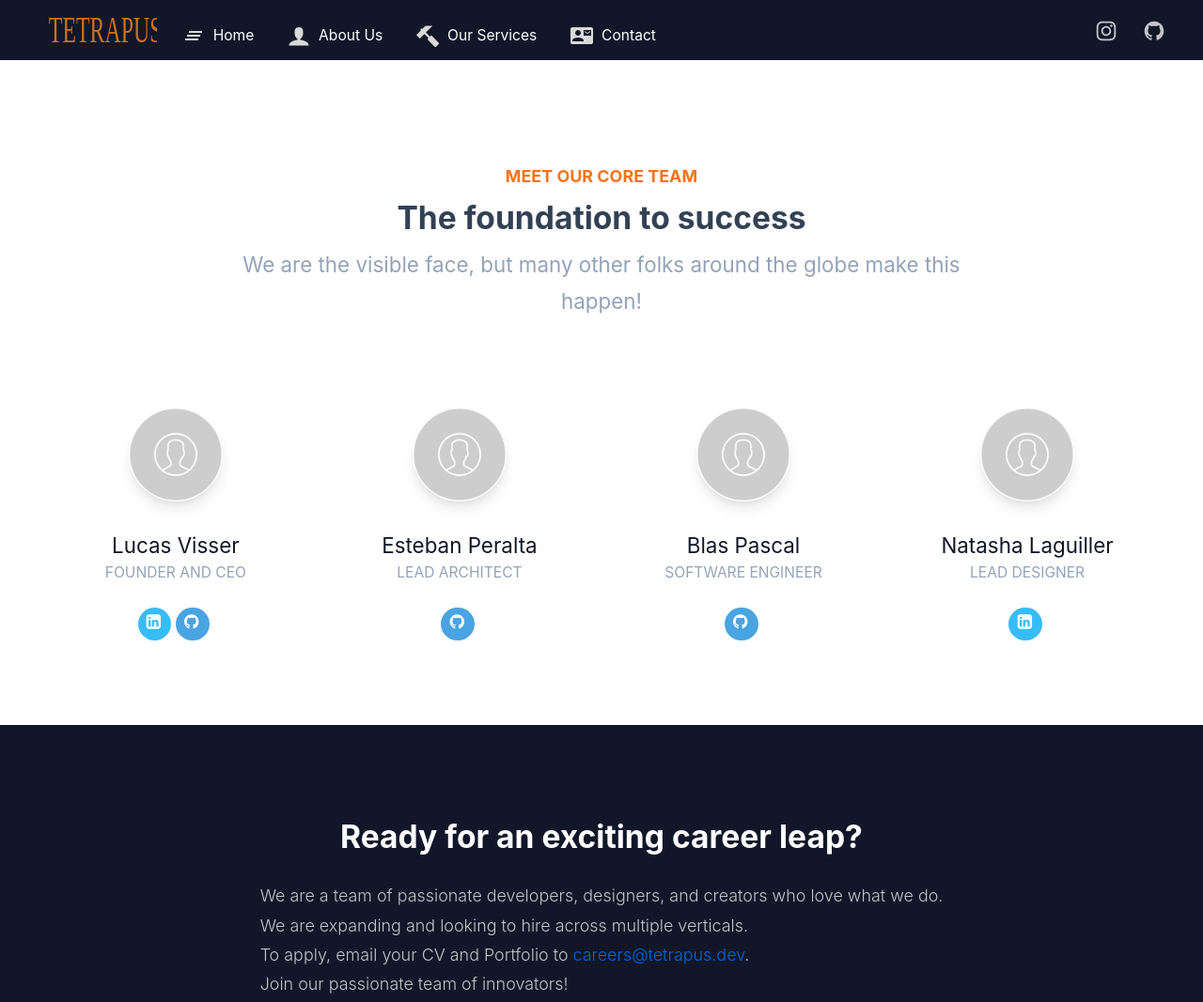
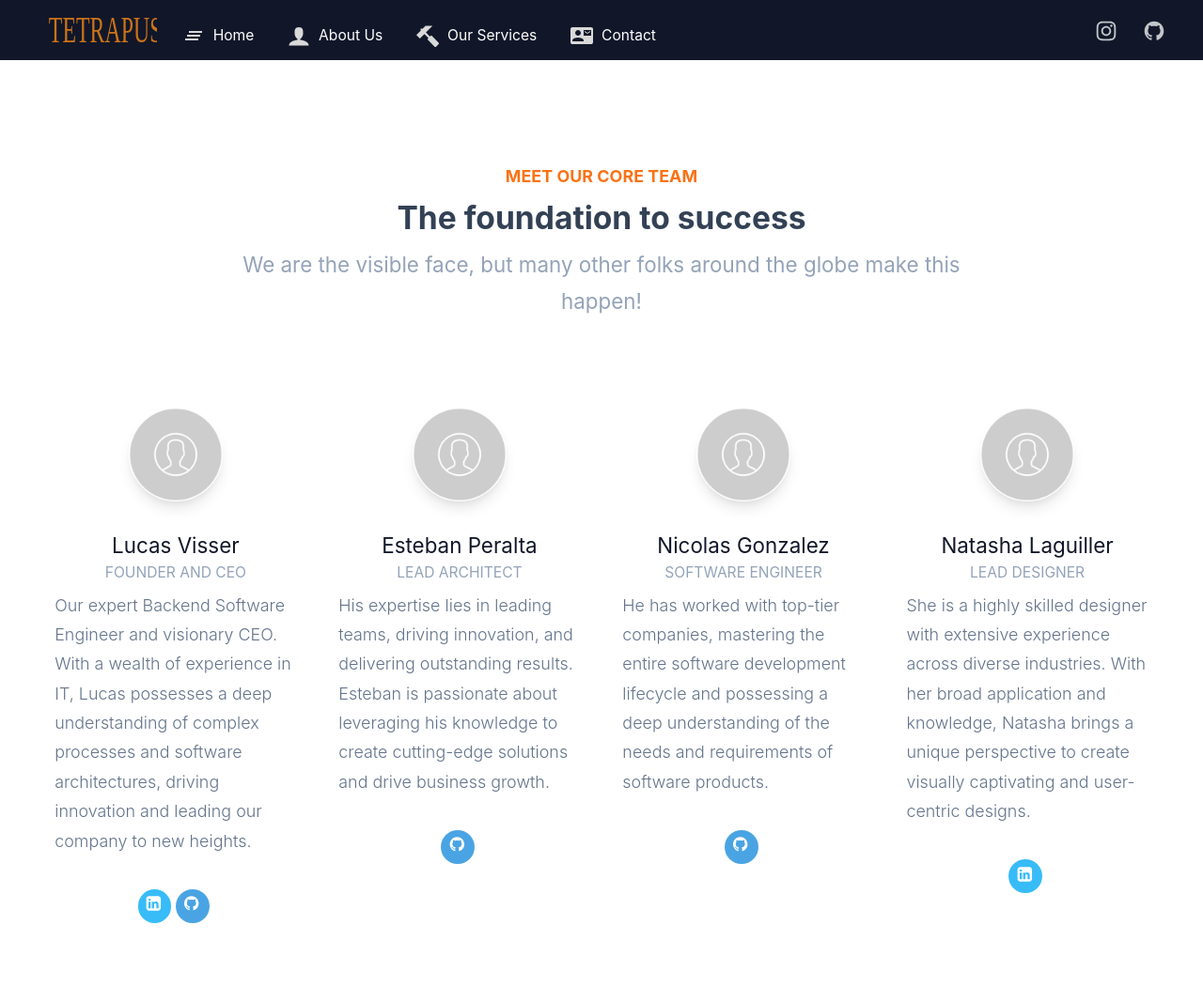
Before and after one commit to tetrapusdev/website, a website: page about/index.html in a window 1280 px wide. Shown: the top 1067 px of the page at 94% size. Drawn offline with Linux system fonts and the light colour scheme.

Commit message:
adding descriptions to people from about us

```diff
--- a/about/index.html
+++ b/about/index.html
@@ -150,6 +150,10 @@
                   <h1 class="member-details-text1 TextSM">
                     <span>Founder and CEO</span>
                   </h1>
+                  <span class="home-text53">
+                    Our expert Backend Software Engineer and visionary CEO.
+                    With a wealth of experience in IT, Lucas possesses a deep understanding of complex processes and software architectures, driving innovation and leading our company to new heights.
+                  </span>
                 </div>
                 <div class="home-container39">
                   <div class="home-container40">
@@ -187,6 +191,10 @@
                   <h1 class="member-details-text1 TextSM">
                     <span>LEAD ARCHITECT</span>
                   </h1>
+                  <span class="home-text53">
+                    His expertise lies in leading teams, driving innovation, and delivering outstanding results.
+                    Esteban is passionate about leveraging his knowledge to create cutting-edge solutions and drive business growth.
+                  </span>
                 </div>
                 <div class="home-container25">
                   <div class="home-container32">
@@ -212,11 +220,14 @@
                 <div class="member-details-container">
                   <img alt="image" src="../public/no-user-img.png" class="member-details-image" />
                   <h1 class="member-details-text TextXL">
-                    <span>Blas Pascal</span>
+                    <span>Nicolas Gonzalez</span>
                   </h1>
                   <h1 class="member-details-text1 TextSM">
                     <span>SOFTWARE ENGINEER</span>
                   </h1>
+                  <span class="home-text53">
+                    He has worked with top-tier companies, mastering the entire software development lifecycle and possessing a deep understanding of the needs and requirements of software products.
+                  </span>
                 </div>
                 <div class="home-container30">
                   <!-- <div class="home-container31">
@@ -242,6 +253,10 @@
                   <h1 class="member-details-text1 TextSM">
                     <span>Lead Designer</span>
                   </h1>
+                  <span class="home-text53">
+                    She is a highly skilled designer with extensive experience across diverse industries.
+                    With her broad application and knowledge, Natasha brings a unique perspective to create visually captivating and user-centric designs.
+                  </span>
                 </div>
                 <div class="home-container34">
                   <div class="home-container35">
```
